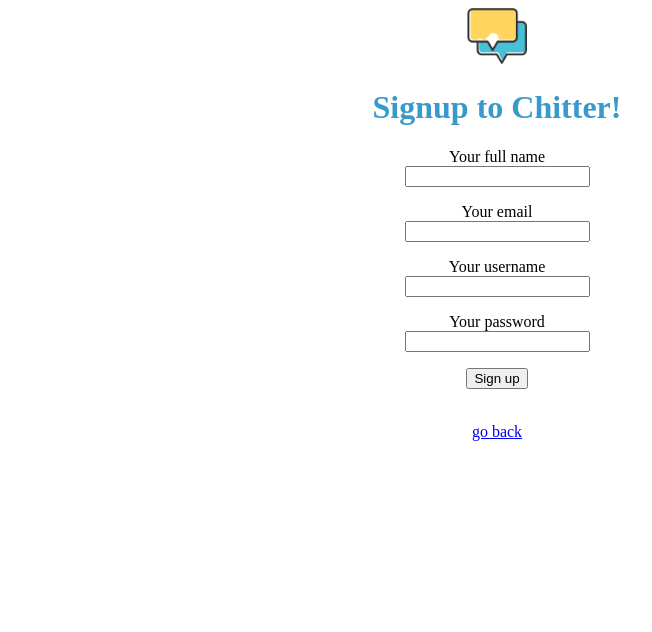
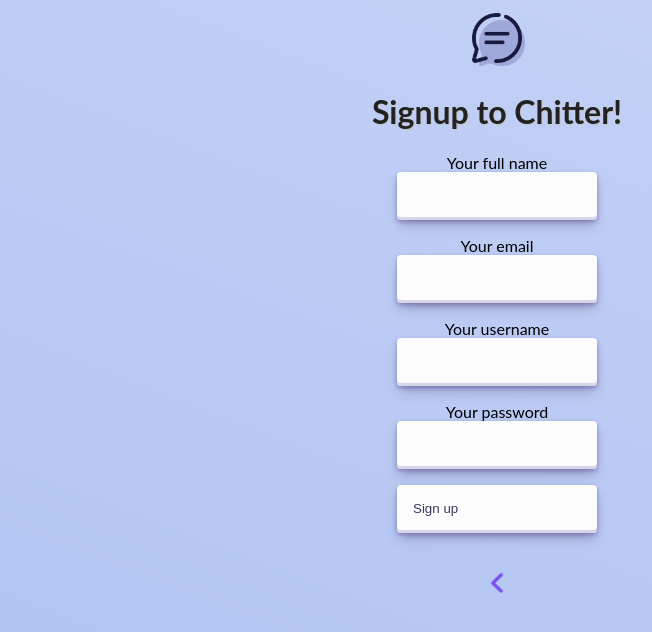
Before and after one commit to xAmiBa/Chitter_app, a Flask app: page /signup in a window 1280 px wide. Shown: the top 632 px of the page, without its empty margins (143-795 px from the left). Run offline with Flask 3, Linux system fonts and the light colour scheme; some libraries are stand-ins or nearby versions.

Commit message:
Improvements: - password is hidden in input form - password hashing implemented - new user friendly interface - HTTP sessions added

```diff
--- a/app.py
+++ b/app.py
@@ -1,12 +1,17 @@
 import os
-from flask import Flask, render_template, request, redirect
+from flask import Flask, render_template, request, redirect, session
 from lib.database_connection import get_flask_database_connection
 from lib.User import User
 from lib.UserRepository import UserRepository
 from lib.Peep import Peep
 from lib.PeepRepository import PeepRepository
+import os
+
+
 
 app = Flask(__name__)
+# app.secret_key = os.environ.get("SECRET_KEY_SESSION")
+app.secret_key = "khdcvkwvgckwhvcwv45"
 
 # GET /
 @app.route('/', methods=['GET'])
@@ -84,41 +89,58 @@ def post_login():
         peeps = peep_repository.all()
         users = UserRepository(connection)
         logged = True
-        return render_template(f'home.html', users=users, peeps=peeps, logged=logged, user=users.search_by_username(input_username))
+        # this session is logged in if user username email and password
+        session['username'] = input_username
+        session['logged'] = True
+        return render_template(f'home.html', users=users, peeps=peeps, logged=logged, user=input_username)
 
 # GET /home
     # everyone can acces but not post
 @app.route('/home', methods=['GET'])
 def get_homepage():
+
     connection = get_flask_database_connection(app)
     users = UserRepository(connection)
 
     peep_repository = PeepRepository(connection)
     peeps = peep_repository.all()
-    return render_template('home.html', peeps=peeps, users=users)
+
+    if 'username' in session:
+        user = session['username']
+        logged = session['logged']
+        return render_template(f'home.html', users=users, peeps=peeps, logged=logged, user=user)
+    else:
+        return render_template('home.html', peeps=peeps, users=users)
 
 
 # POST /post
 @app.route('/post', methods=['POST'])
 def get_post():
     connection = get_flask_database_connection(app)
-    user_id = request.form['user_id']
+    username = request.form['username']
     content = request.form['content']
+
+    # get user_id
+    users = UserRepository(connection)
+    user = users.search_by_username(username)
+    user_id = user.id
+
     new_peep = Peep(None, content, user_id)
     repository = PeepRepository(connection)
     repository.add(new_peep)
+
+    logged = True
     peeps = repository.all()
-    users = UserRepository(connection)
-    logged = True
-    username = users.search_username_by_user_id(user_id)
-    return render_template(f'home.html', users=users, peeps=peeps, logged=logged, user=users.search_by_username(username))
+    return render_template(f'home.html', users=users, peeps=peeps, logged=logged, user=username)
 
 # GET /home -> logout
 @app.route('/logout', methods=['GET'])
 def get_logout():
+    session.pop('username', None)
     message = "You just logged out. Goodbye!"
     logged = False
     return render_template('index.html', message=message)
 
+
 if __name__ == '__main__':
     app.run(debug=True, port=int(os.environ.get('PORT', 5001)))
--- a/lib/PeepRepository.py
+++ b/lib/PeepRepository.py
@@ -24,3 +24,6 @@ class PeepRepository:
         username = "@" + username
         mentions = [peep for peep in peeps if username in peep.content]
         return mentions
+
+    def get_author(peep):
+         pass
--- a/lib/UserRepository.py
+++ b/lib/UserRepository.py
@@ -1,8 +1,5 @@
 from lib.User import User
 import hashlib
-
-test_pass = "testpassword".encode("utf-8")
-print(hashlib.sha256(test_pass).hexdigest())
 
 class UserRepository:
     def __init__(self, connection):
@@ -107,3 +104,9 @@ class UserRepository:
                                         [user_id])
         row = rows[0]
         return row['username']
+
+
+# ccb3be5cb5df7ba694a3896b09f26d7adb0cee5ffaa9ab680094d05c3fd9da8e
+# password = "amina_password33"
+# password = password.encode("utf-8")
+# print(hashlib.sha256(password).hexdigest())
--- a/seeds/chitter.sql
+++ b/seeds/chitter.sql
@@ -47,7 +47,7 @@ CREATE TABLE users (
   password text
 );
 
-INSERT INTO users (email, username, name, password) VALUES ('aminaba666@gmail.com', 'xAmiBa', 'Amina Ba', 'password_amina33');
+INSERT INTO users (email, username, name, password) VALUES ('aminaba666@gmail.com', 'xAmiBa', 'Amina Ba', 'ccb3be5cb5df7ba694a3896b09f26d7adb0cee5ffaa9ab680094d05c3fd9da8e');
 INSERT INTO users (email, username, name, password) VALUES ('davidQQQ@gmail.com', 'Davido999', 'David', 'password_david777');
 INSERT INTO users (email, username, name, password) VALUES ('joe_python@gmail.com', 'Crazy_Joe', 'Joe Smith', 'password_joe8!');
 
--- /dev/null
+++ b/static/style.css
@@ -0,0 +1,209 @@
+
+@font-face {
+    font-family: "Lato";
+    src: url('698242188-Lato-Bla.eot');
+    font-style: normal;
+}
+
+body {
+    font-family: 'Lato', sans-serif;
+    /* font-size: 12px; */
+  }
+
+/* CSS */
+.button1 {
+  align-items: center;
+  appearance: none;
+  background-color: #FCFCFD;
+  border-radius: 4px;
+  border-width: 0;
+  box-shadow: rgba(73, 44, 136, 0.4) 0 2px 4px,rgba(45, 35, 66, 0.3) 0 7px 13px -3px,#D6D6E7 0 -3px 0 inset;
+  box-sizing: border-box;
+  color: #36395A;
+  cursor: pointer;
+  display: inline-flex;
+  /* font-family: "JetBrains Mono",monospace; */
+  height: 48px;
+  width: 200px;
+  justify-content: center;
+  line-height: 1;
+  list-style: none;
+  overflow: hidden;
+  padding-left: 16px;
+  padding-right: 16px;
+  position: relative;
+  text-align: left;
+  text-decoration: none;
+  transition: box-shadow .15s,transform .15s;
+  user-select: none;
+  -webkit-user-select: none;
+  touch-action: manipulation;
+  white-space: nowrap;
+  will-change: box-shadow,transform;
+  /* font-size: 12px; */
+}
+
+.button1:focus {
+  box-shadow: #D6D6E7 0 0 0 1.5px inset, rgba(45, 35, 66, 0.4) 0 2px 4px, rgba(45, 35, 66, 0.3) 0 7px 13px -3px, #D6D6E7 0 -3px 0 inset;
+}
+
+.button1:hover {
+  box-shadow: rgba(45, 35, 66, 0.4) 0 4px 8px, rgba(45, 35, 66, 0.3) 0 7px 13px -3px, #D6D6E7 0 -3px 0 inset;
+  transform: translateY(-2px);
+}
+
+.button1:active {
+  box-shadow: #D6D6E7 0 3px 7px inset;
+  transform: translateY(2px);
+}
+
+.header1 {
+    color:rgb(34, 34, 34);
+    text-shadow: 1px 1px 1px #c4c4c4;
+}
+
+.css-selector {
+    background: linear-gradient(201deg, #ffffff, #8ba6ec);
+    background-size: 600% 600%;
+
+    -webkit-animation: AnimationName 32s ease infinite;
+    -moz-animation: AnimationName 32s ease infinite;
+    animation: AnimationName 32s ease infinite;
+}
+
+@-webkit-keyframes AnimationName {
+    0%{background-position:43% 0%}
+    50%{background-position:58% 100%}
+    100%{background-position:43% 0%}
+}
+@-moz-keyframes AnimationName {
+    0%{background-position:43% 0%}
+    50%{background-position:58% 100%}
+    100%{background-position:43% 0%}
+}
+@keyframes AnimationName {
+    0%{background-position:43% 0%}
+    50%{background-position:58% 100%}
+    100%{background-position:43% 0%}
+}
+
+/* .form-input {
+    background: #ffffff;
+    color: white;
+    border-style: outset;
+    border-color: #0066A2;
+    height: 50px;
+    width: 100px;
+    font: bold15px arial,sans-serif;
+    text-shadow: none;
+    } */
+
+    .form-input {
+        align-items: center;
+        appearance: none;
+        background-color: #FCFCFD;
+        border-radius: 4px;
+        border-width: 0;
+        box-shadow: rgba(73, 44, 136, 0.4) 0 2px 4px,rgba(45, 35, 66, 0.3) 0 7px 13px -3px,#D6D6E7 0 -3px 0 inset;
+        box-sizing: border-box;
+        color: #36395A;
+        cursor: pointer;
+        display: inline-flex;
+        /* font-family: "JetBrains Mono",monospace; */
+        height: 48px;
+        width: 200px;
+        justify-content: center;
+        line-height: 1;
+        list-style: none;
+        overflow: hidden;
+        padding-left: 16px;
+        padding-right: 16px;
+        position: relative;
+        text-align: left;
+        text-decoration: none;
+        transition: box-shadow .15s,transform .15s;
+        user-select: none;
+        -webkit-user-select: none;
+        touch-action: manipulation;
+        white-space: nowrap;
+        will-change: box-shadow,transform;
+        /* font-size: 12px; */
+      }
+
+.form-input:focus {
+        box-shadow: #D6D6E7 0 0 0 1.5px inset, rgba(45, 35, 66, 0.4) 0 2px 4px, rgba(45, 35, 66, 0.3) 0 7px 13px -3px, #D6D6E7 0 -3px 0 inset;
+      }
+
+.form-input:hover {
+        box-shadow: rgba(45, 35, 66, 0.4) 0 4px 8px, rgba(45, 35, 66, 0.3) 0 7px 13px -3px, #D6D6E7 0 -3px 0 inset;
+        transform: translateY(-2px);
+      }
+
+      .form-input:active {
+        box-shadow: #D6D6E7 0 3px 7px inset;
+        transform: translateY(2px);
+      }
+
+.post {
+    box-shadow: rgba(0, 0, 0, 0.16) 0px 1px 4px;
+    margin: 50px 30%;
+    padding: 2px 15px;
+    background-color: #ffffff;
+    text-align: left;
+}
+@media screen and (max-width: 600px) {
+    .post {
+        margin: 50px 50px;
+    }
+    .form-input2 {
+        width: 70%;
+    }
+    .form-input {
+        width: 50%;
+    }
+    .button1 {
+        width: 50%
+    }
+}
+
+.user {
+    font-size: small;
+}
+
+.form-input2 {
+    align-items: center;
+    appearance: none;
+    background-color: #FCFCFD;
+    border-radius: 4px;
+    border-width: 0;
+    box-shadow: rgba(73, 44, 136, 0.4) 0 2px 4px,rgba(45, 35, 66, 0.3) 0 7px 13px -3px,#D6D6E7 0 -3px 0 inset;
+    box-sizing: border-box;
+    color: #36395A;
+    cursor: pointer;
+    display: inline-flex;
+    /* font-family: "JetBrains Mono",monospace; */
+    height: 100px;
+    width: 300px;
+    justify-content: center;
+    line-height: 1;
+    list-style: none;
+    overflow: hidden;
+    padding-left: 16px;
+    padding-right: 16px;
+    position: relative;
+    text-align: left;
+    text-decoration: none;
+    transition: box-shadow .15s,transform .15s;
+    user-select: none;
+    -webkit-user-select: none;
+    touch-action: manipulation;
+    white-space: nowrap;
+    will-change: box-shadow,transform;
+    /* font-size: 12px; */
+  }
+
+  .menu{
+    display: flex;
+    flex-direction: row;
+    position: relative;
+ }
--- a/templates/signup.html
+++ b/templates/signup.html
@@ -3,11 +3,12 @@
   <head>
 		<title>Signup to Chitter</title>
 		<meta charset=”UTF-8”>
+        <link rel="stylesheet" href="static/style.css" />
 	</head>
-  <body>
+  <body class="css-selector">
     <center>
-    <img src="static/chitter_icon.png" alt="Chitter icon with chat clouds" style="width: 60px; height: 60;">
-    <h1 style="color:rgb(55, 154, 203)">Signup to Chitter!</h1>
+    <img src="static/icons8-chat-message-96.png" alt="Chitter icon with chat clouds" style="width: 60px; height: 60;">
+    <h1 class="header1">Signup to Chitter!</h1>
 
     <form action="/signup" method="POST">
         {% if errors %}
@@ -23,33 +24,34 @@
         <p>
             <label for="name">Your full name</label>
             <br>
-            <input type="text" name="name" id="'name">
+            <input class="form-input" type="text" name="name" id="'name">
         </p>
 
         <p>
             <label for="email">Your email</label>
             <br>
-            <input type="text" name="email" id="'email">
+            <input class="form-input" type="text" name="email" id="'email">
         </p>
 
         <p>
             <label for="username">Your username</label>
             <br>
-            <input type="text" name="username" id="'username">
+            <input class="form-input" type="text" name="username" id="'username">
         </p>
 
         <p>
             <label for="name">Your password</label>
             <br>
-            <input type="text" name="password" id="'password">
+            <input class="form-input" type="password" name="password" id="'password">
         </p>
         <p>
-            <input type="submit" value="Sign up">
+            <input class="button1" type="submit" value="Sign up">
         </p>
     </form>
     <br>
-    <a href="/">go back</a>
-    </center>
+    <a href="/">
+        <img src="static/icons8-back-64.png" width="30px">
+        </a>    </center>
 
   </body>
 </html>
```
Also changed, not shown: templates/home.html (+24 -21 lines), templates/index.html (+8 -7 lines), templates/login.html (+10 -8 lines), tests/test_UserRepository.py (+2 -2 lines), tests/test_app.py (+36 -36 lines), .github/workflows/main.yml, screenshot.png (added), static/icons8-back-64.png (added), static/icons8-chat-message-96.png (added), static/icons8-key-24.png (added), static/icons8-user-50.png (added).
